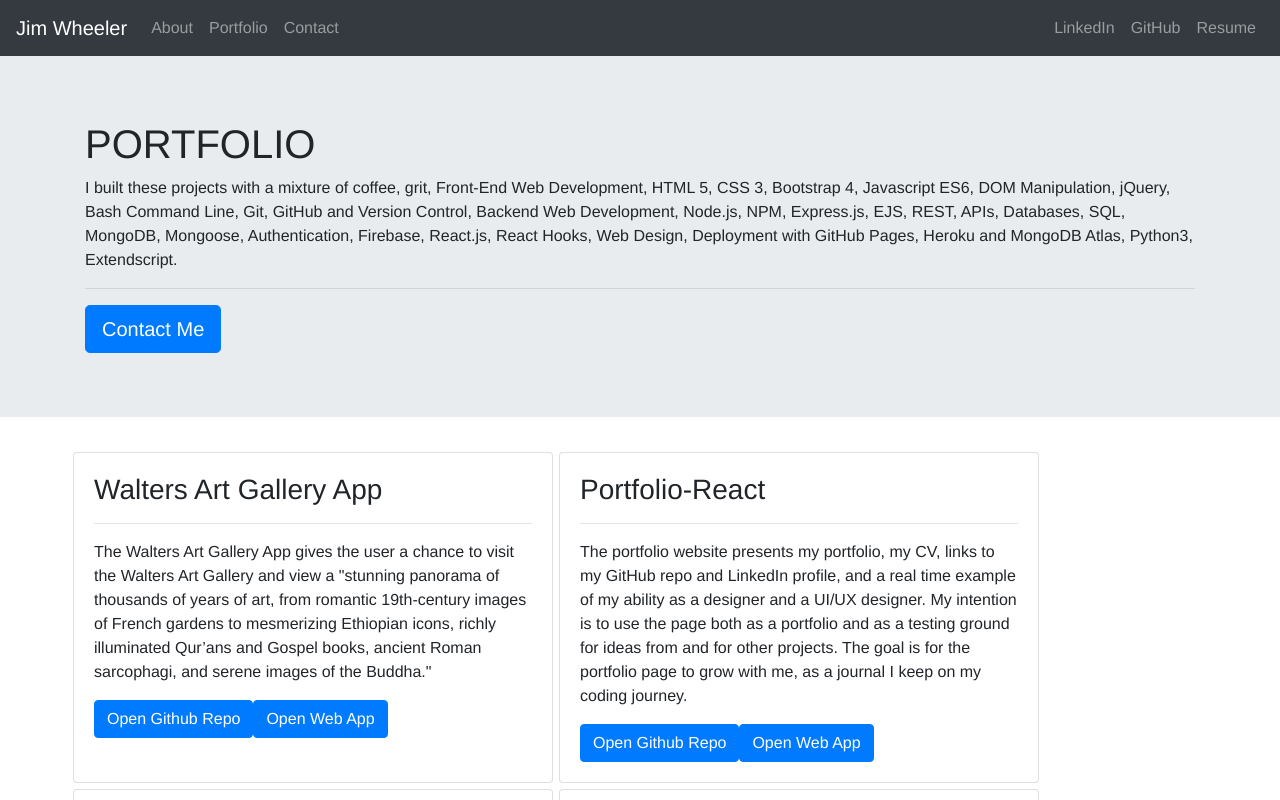
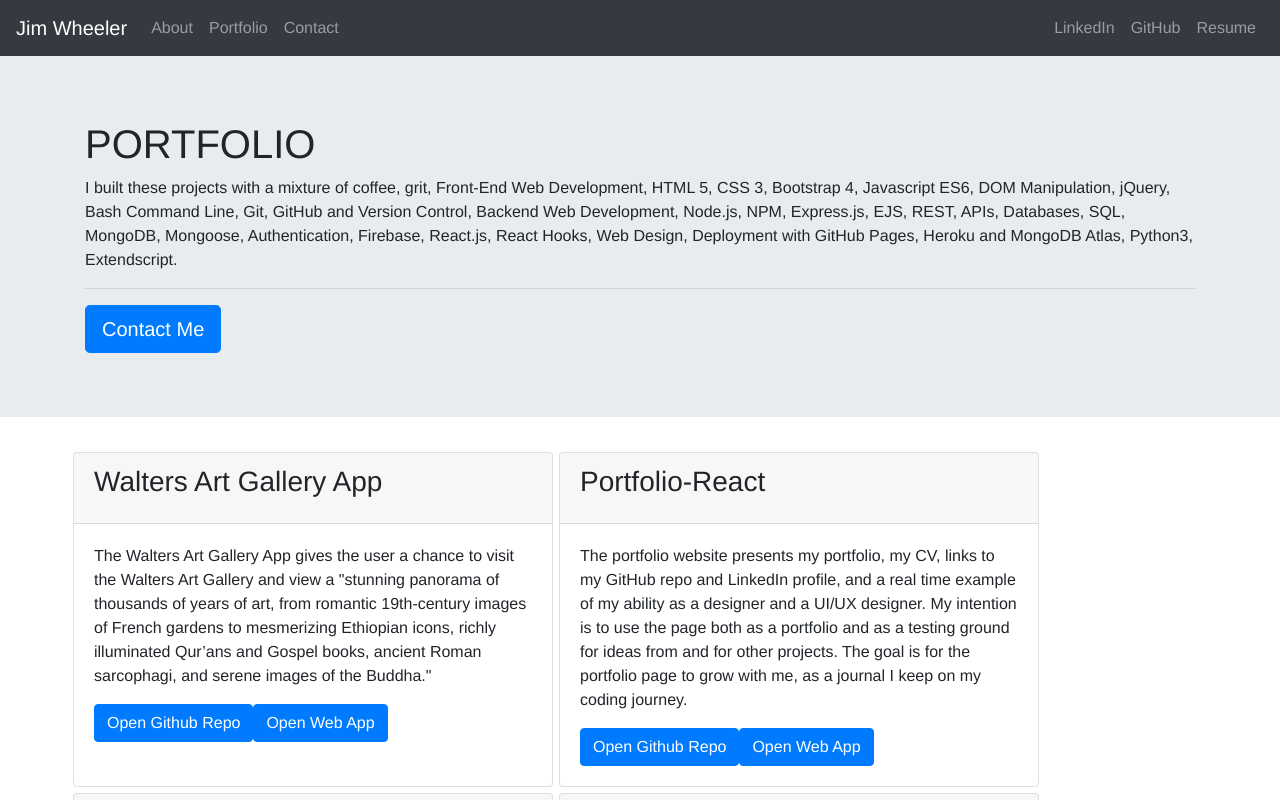
Before and after one commit to jrtwheeler/Portfolio_React, a React (Create React App) app: page /portfolio in a window 1280 px wide. Shown: the top 800 px of the page. Built offline with nearby package versions, Linux system fonts and the light colour scheme.

Commit message:
Restyled cards to include a card header for the portfolio page.

```diff
--- a/src/components/Card/index.js
+++ b/src/components/Card/index.js
@@ -7,9 +7,10 @@ function Card() {
             return (
                 <div className="card" style={{ width: 30 + 'rem' }}>
                     {/* <img className="card-img-top" src={result.image} /> */}
-                    <div className="card-body">
+                    <div className="card-header">
                         <h3 className="card-title">{result.displayName}</h3>
-                        <hr />
+                        </div>
+                        <div className="card-body">
                         <p className="card-text"> {result.description} </p>
                             {/* <ul class="list-group">
                                 <li class="list-group-item">{result.languages}</li>
```
Also changed, not shown: 1 other file (tests, documents, lock files or other folders).
